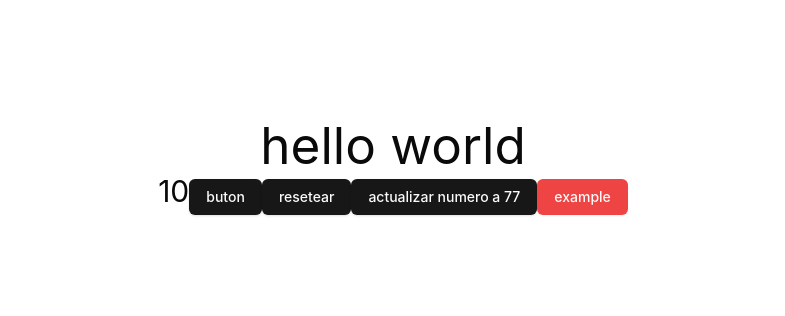
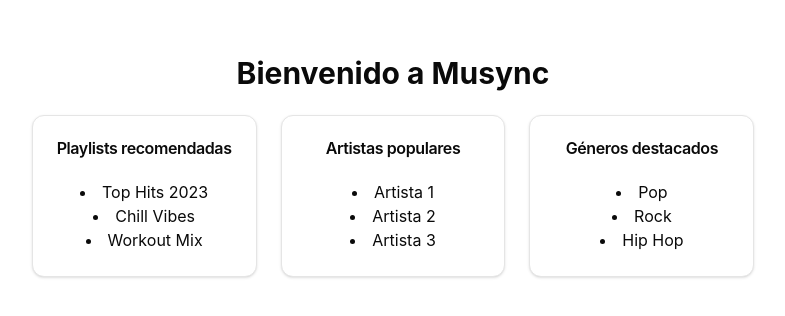
Before and after one commit to No-Country-simulation/C23-42-N-WebApp, a React (Vite) app in the folder client/: page / in a window 1280 px wide. Shown: the part 234-550 px from the top of the page, without its empty margins (247-1032 px from the left). Built offline with nearby package versions, Linux system fonts and the light colour scheme.

Commit message:
"Components Created"

```diff
--- a/client/package.json
+++ b/client/package.json
@@ -10,6 +10,9 @@
     "preview": "vite preview"
   },
   "dependencies": {
+    "@radix-ui/react-label": "^2.1.1",
+    "@radix-ui/react-scroll-area": "^1.2.2",
+    "@radix-ui/react-slider": "^1.2.2",
     "@radix-ui/react-slot": "^1.1.1",
     "axios": "^1.7.9",
     "class-variance-authority": "^0.7.1",
--- a/client/src/App.jsx
+++ b/client/src/App.jsx
@@ -1,9 +1,55 @@
 import "./App.css";
-import { Button } from "./components/ui/button";
+
 import { useStore } from "./store/useExampleStore.js";
+import { Card, CardContent, CardHeader, CardTitle } from "@/components/ui/card"
 
-function App() {
-  const bears = useStore((state) => state.bears);
+  function Home() {
+  return (
+    <div className="p-6">
+      <h1 className="text-3xl font-bold mb-6">Bienvenido a Musync</h1>
+      <div className="grid grid-cols-1 md:grid-cols-2 lg:grid-cols-3 gap-6">
+        <Card>
+          <CardHeader>
+            <CardTitle>Playlists recomendadas</CardTitle>
+          </CardHeader>
+          <CardContent>
+            <ul className="list-disc list-inside">
+              <li>Top Hits 2023</li>
+              <li>Chill Vibes</li>
+              <li>Workout Mix</li>
+            </ul>
+          </CardContent>
+        </Card>
+        <Card>
+          <CardHeader>
+            <CardTitle>Artistas populares</CardTitle>
+          </CardHeader>
+          <CardContent>
+            <ul className="list-disc list-inside">
+              <li>Artista 1</li>
+              <li>Artista 2</li>
+              <li>Artista 3</li>
+            </ul>
+          </CardContent>
+        </Card>
+        <Card>
+          <CardHeader>
+            <CardTitle>Géneros destacados</CardTitle>
+          </CardHeader>
+          <CardContent>
+            <ul className="list-disc list-inside">
+              <li>Pop</li>
+              <li>Rock</li>
+              <li>Hip Hop</li>
+            </ul>
+          </CardContent>
+        </Card>
+      </div>
+    </div>
+  )
+}
+
+  /*const bears = useStore((state) => state.bears);
   const increasePopulation = useStore((state) => state.increasePopulation);
   const removeAllBears = useStore((state) => state.removeAllBears);
   const updateBears = useStore((state) => state.updateBears);
@@ -19,6 +65,5 @@ function App() {
       <Button variant="destructive">example</Button>
     </>
   );
-}
-
-export default App;
+}*/
+export default Home;
--- /dev/null
+++ b/client/src/components/Player.jsx
@@ -0,0 +1,33 @@
+import { Slider } from "@/components/ui/slider"
+import { Button } from "@/components/ui/button"
+import { Play, SkipBack, SkipForward, Volume2 } from 'lucide-react'
+
+export default function Player() {
+  return (
+    <div className="fixed bottom-0 left-0 right-0 bg-card border-t border-border h-20 px-4 flex items-center">
+      <div className="w-1/3">
+        {/* Información de la canción actual */}
+        <p className="font-medium">Nombre de la canción</p>
+        <p className="text-sm text-muted-foreground">Artista</p>
+      </div>
+      <div className="w-1/3 flex flex-col items-center">
+        <div className="flex items-center mb-2">
+          <Button variant="ghost" size="icon">
+            <SkipBack className="h-4 w-4" />
+          </Button>
+          <Button variant="ghost" size="icon" className="mx-2">
+            <Play className="h-6 w-6" />
+          </Button>
+          <Button variant="ghost" size="icon">
+            <SkipForward className="h-4 w-4" />
+          </Button>
+        </div>
+        <Slider className="w-full" defaultValue={[33]} max={100} step={1} />
+      </div>
+      <div className="w-1/3 flex justify-end items-center">
+        <Volume2 className="h-4 w-4 mr-2" />
+        <Slider className="w-1/3" defaultValue={[66]} max={100} step={1} />
+      </div>
+    </div>
+  )
+}
--- /dev/null
+++ b/client/src/components/Sidebar.jsx
@@ -0,0 +1,38 @@
+import { Home, Search, Library } from 'lucide-react'
+import { Button } from "@/components/ui/button"
+import { ScrollArea } from "@/components/ui/scroll-area"
+
+export default function Sidebar() {
+  return (
+    <div className="w-64 bg-card text-card-foreground flex flex-col h-full">
+      <div className="p-6">
+        <h1 className="text-2xl font-bold mb-6">Musync</h1>
+        <nav className="space-y-4">
+          <Button variant="ghost" className="w-full justify-start">
+            <Home className="mr-2 h-4 w-4" />
+            Inicio
+          </Button>
+          <Button variant="ghost" className="w-full justify-start">
+            <Search className="mr-2 h-4 w-4" />
+            Buscar
+          </Button>
+          <Button variant="ghost" className="w-full justify-start">
+            <Library className="mr-2 h-4 w-4" />
+            Tu Biblioteca
+          </Button>
+        </nav>
+      </div>
+      <ScrollArea className="flex-1 px-6">
+        <div className="space-y-4">
+          <h2 className="text-lg font-semibold">Tus Playlists</h2>
+          {/* Aquí puedes agregar una lista de playlists */}
+          <ul className="space-y-2">
+            <li><a href="#" className="hover:underline">Playlist 1</a></li>
+            <li><a href="#" className="hover:underline">Playlist 2</a></li>
+            <li><a href="#" className="hover:underline">Playlist 3</a></li>
+          </ul>
+        </div>
+      </ScrollArea>
+    </div>
+  )
+}
--- /dev/null
+++ b/client/src/components/ui/card.jsx
@@ -0,0 +1,50 @@
+import * as React from "react"
+
+import { cn } from "@/lib/utils"
+
+const Card = React.forwardRef(({ className, ...props }, ref) => (
+  <div
+    ref={ref}
+    className={cn("rounded-xl border bg-card text-card-foreground shadow", className)}
+    {...props} />
+))
+Card.displayName = "Card"
+
+const CardHeader = React.forwardRef(({ className, ...props }, ref) => (
+  <div
+    ref={ref}
+    className={cn("flex flex-col space-y-1.5 p-6", className)}
+    {...props} />
+))
+CardHeader.displayName = "CardHeader"
+
+const CardTitle = React.forwardRef(({ className, ...props }, ref) => (
+  <div
+    ref={ref}
+    className={cn("font-semibold leading-none tracking-tight", className)}
+    {...props} />
+))
+CardTitle.displayName = "CardTitle"
+
+const CardDescription = React.forwardRef(({ className, ...props }, ref) => (
+  <div
+    ref={ref}
+    className={cn("text-sm text-muted-foreground", className)}
+    {...props} />
+))
+CardDescription.displayName = "CardDescription"
+
+const CardContent = React.forwardRef(({ className, ...props }, ref) => (
+  <div ref={ref} className={cn("p-6 pt-0", className)} {...props} />
+))
+CardContent.displayName = "CardContent"
+
+const CardFooter = React.forwardRef(({ className, ...props }, ref) => (
+  <div
+    ref={ref}
+    className={cn("flex items-center p-6 pt-0", className)}
+    {...props} />
+))
+CardFooter.displayName = "CardFooter"
+
+export { Card, CardHeader, CardFooter, CardTitle, CardDescription, CardContent }
--- /dev/null
+++ b/client/src/components/ui/label.jsx
@@ -0,0 +1,16 @@
+import * as React from "react"
+import * as LabelPrimitive from "@radix-ui/react-label"
+import { cva } from "class-variance-authority";
+
+import { cn } from "@/lib/utils"
+
+const labelVariants = cva(
+  "text-sm font-medium leading-none peer-disabled:cursor-not-allowed peer-disabled:opacity-70"
+)
+
+const Label = React.forwardRef(({ className, ...props }, ref) => (
+  <LabelPrimitive.Root ref={ref} className={cn(labelVariants(), className)} {...props} />
+))
+Label.displayName = LabelPrimitive.Root.displayName
+
+export { Label }
--- /dev/null
+++ b/client/src/components/ui/scroll-area.jsx
@@ -0,0 +1,38 @@
+import * as React from "react"
+import * as ScrollAreaPrimitive from "@radix-ui/react-scroll-area"
+
+import { cn } from "@/lib/utils"
+
+const ScrollArea = React.forwardRef(({ className, children, ...props }, ref) => (
+  <ScrollAreaPrimitive.Root
+    ref={ref}
+    className={cn("relative overflow-hidden", className)}
+    {...props}>
+    <ScrollAreaPrimitive.Viewport className="h-full w-full rounded-[inherit]">
+      {children}
+    </ScrollAreaPrimitive.Viewport>
+    <ScrollBar />
+    <ScrollAreaPrimitive.Corner />
+  </ScrollAreaPrimitive.Root>
+))
+ScrollArea.displayName = ScrollAreaPrimitive.Root.displayName
+
+const ScrollBar = React.forwardRef(({ className, orientation = "vertical", ...props }, ref) => (
+  <ScrollAreaPrimitive.ScrollAreaScrollbar
+    ref={ref}
+    orientation={orientation}
+    className={cn(
+      "flex touch-none select-none transition-colors",
+      orientation === "vertical" &&
+        "h-full w-2.5 border-l border-l-transparent p-[1px]",
+      orientation === "horizontal" &&
+        "h-2.5 flex-col border-t border-t-transparent p-[1px]",
+      className
+    )}
+    {...props}>
+    <ScrollAreaPrimitive.ScrollAreaThumb className="relative flex-1 rounded-full bg-border" />
+  </ScrollAreaPrimitive.ScrollAreaScrollbar>
+))
+ScrollBar.displayName = ScrollAreaPrimitive.ScrollAreaScrollbar.displayName
+
+export { ScrollArea, ScrollBar }
--- /dev/null
+++ b/client/src/components/ui/slider.jsx
@@ -0,0 +1,21 @@
+import * as React from "react"
+import * as SliderPrimitive from "@radix-ui/react-slider"
+
+import { cn } from "@/lib/utils"
+
+const Slider = React.forwardRef(({ className, ...props }, ref) => (
+  <SliderPrimitive.Root
+    ref={ref}
+    className={cn("relative flex w-full touch-none select-none items-center", className)}
+    {...props}>
+    <SliderPrimitive.Track
+      className="relative h-1.5 w-full grow overflow-hidden rounded-full bg-primary/20">
+      <SliderPrimitive.Range className="absolute h-full bg-primary" />
+    </SliderPrimitive.Track>
+    <SliderPrimitive.Thumb
+      className="block h-4 w-4 rounded-full border border-primary/50 bg-background shadow transition-colors focus-visible:outline-none focus-visible:ring-1 focus-visible:ring-ring disabled:pointer-events-none disabled:opacity-50" />
+  </SliderPrimitive.Root>
+))
+Slider.displayName = SliderPrimitive.Root.displayName
+
+export { Slider }
--- /dev/null
+++ b/client/src/layout.jsx
@@ -0,0 +1,27 @@
+import './globals.css'
+import { Inter } from 'next/font/google'
+import Sidebar from './components/Sidebar'
+import Player from './components/Player'
+
+const inter = Inter({ subsets: ['latin'] })
+
+export const metadata = {
+  title: 'Musync - Tu app de música',
+  description: 'Una aplicación de música inspirada en Spotify',
+}
+
+export default function RootLayout({ children }) {
+  return (
+    <html lang="es">
+      <body className={inter.className}>
+        <div className="flex h-screen bg-background">
+          <Sidebar />
+          <main className="flex-1 overflow-y-auto">
+            {children}
+          </main>
+        </div>
+        <Player />
+      </body>
+    </html>
+  )
+}
--- a/client/src/store/useExampleStore.js
+++ b/client/src/store/useExampleStore.js
@@ -1,8 +1,8 @@
-import { create } from "zustand";
+/*import { create } from "zustand";
 
 export const useStore = create((set) => ({
   bears: 10,
   increasePopulation: () => set((state) => ({ bears: state.bears + 1 })),
   removeAllBears: () => set({ bears: 0 }),
   updateBears: (newBears) => set({ bears: newBears }),
-}));
+}));*/
```
Also changed, not shown: 1 other file (tests, documents, lock files or other folders).
